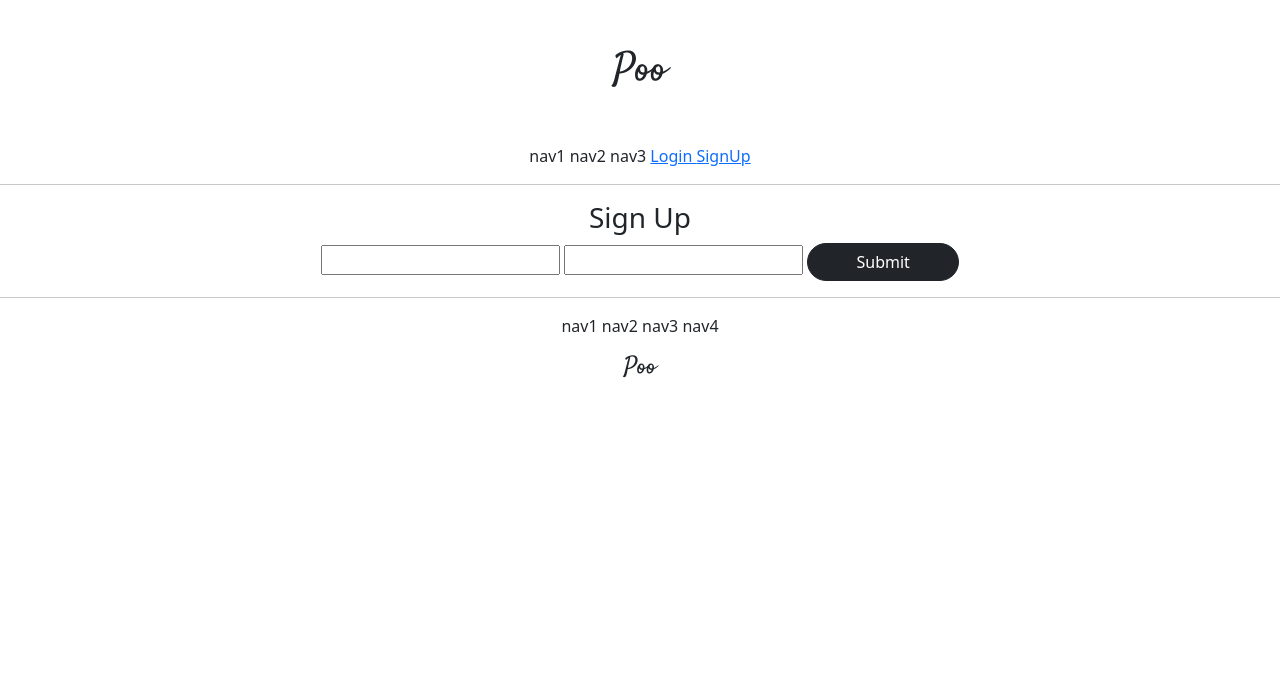
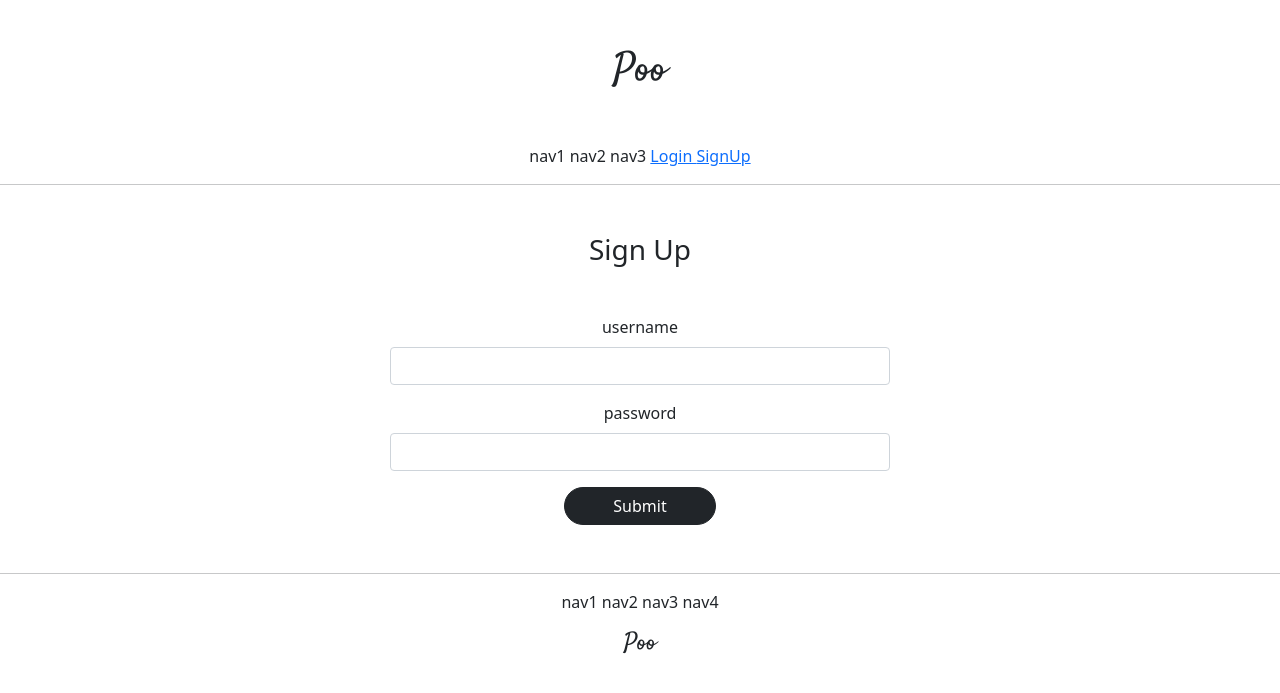
Before and after one commit to TTioTTi/gis_drf_3, a Django app: page /accounts/create_template/ in a window 1280 px wide. Shown: the top 693 px of the page. Run offline with Django 4.2, Linux system fonts and the light colour scheme; parts of the project's set-up code (start-up, migrations or seed data) failed here and were passed over.

Commit message:
template bootstrap update

```diff
--- a/accountapp/templates/accountapp/create.html
+++ b/accountapp/templates/accountapp/create.html
@@ -3,15 +3,22 @@
 
 {% block content %}
 
-    <div>
-        <div>
+    <div class="my-5" style="max-width: 500px; margin: auto;">
+        <div class="my-5">
             <h3>Sign Up</h3>
         </div>
 
         <div id="alert_box"></div>
 
-        <input id="username" type="text">
-        <input id="password" type="password">
+        <div class="mb-3">
+            <label for="username" class="form-label">username</label>
+            <input id="username" type="text" class="form-control">
+        </div>
+
+        <div class="mb-3">
+            <label for="password" class="form-label">password</label>
+            <input id="password" type="password" class="form-control">
+        </div>
 
         <input type="submit" class="btn btn-dark rounded-pill px-5" onclick="send_input()">
     </div>
--- a/accountapp/templates/accountapp/destroy.html
+++ b/accountapp/templates/accountapp/destroy.html
@@ -2,7 +2,6 @@
 {% load static %}
 
 {% block content %}
-
 
   <div>
 
```
Also changed, not shown: accountapp/templates/accountapp/login.html (+11 -4 lines), accountapp/templates/accountapp/update.html (+11 -3 lines). Lines whose indentation alone changed are shown as unchanged.
